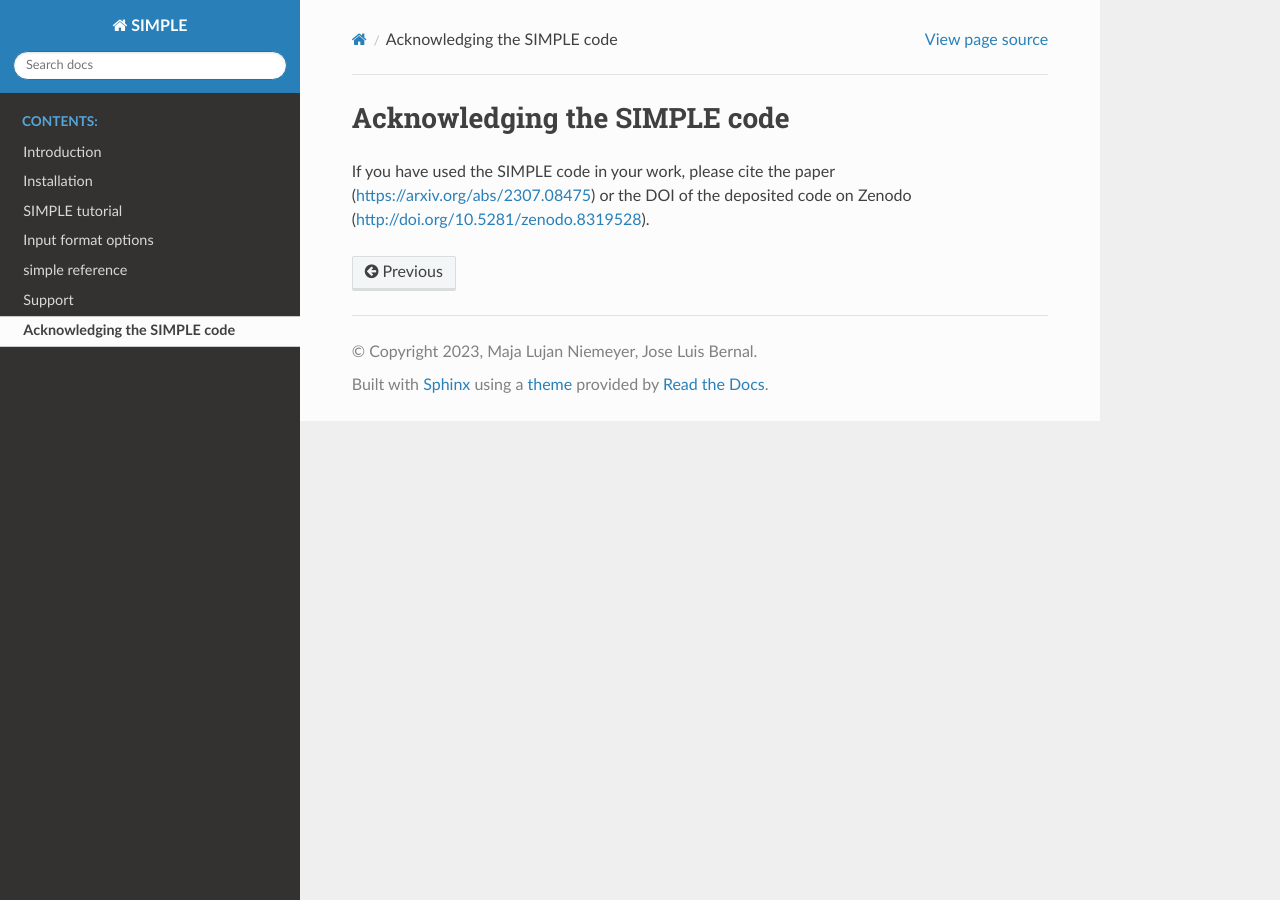
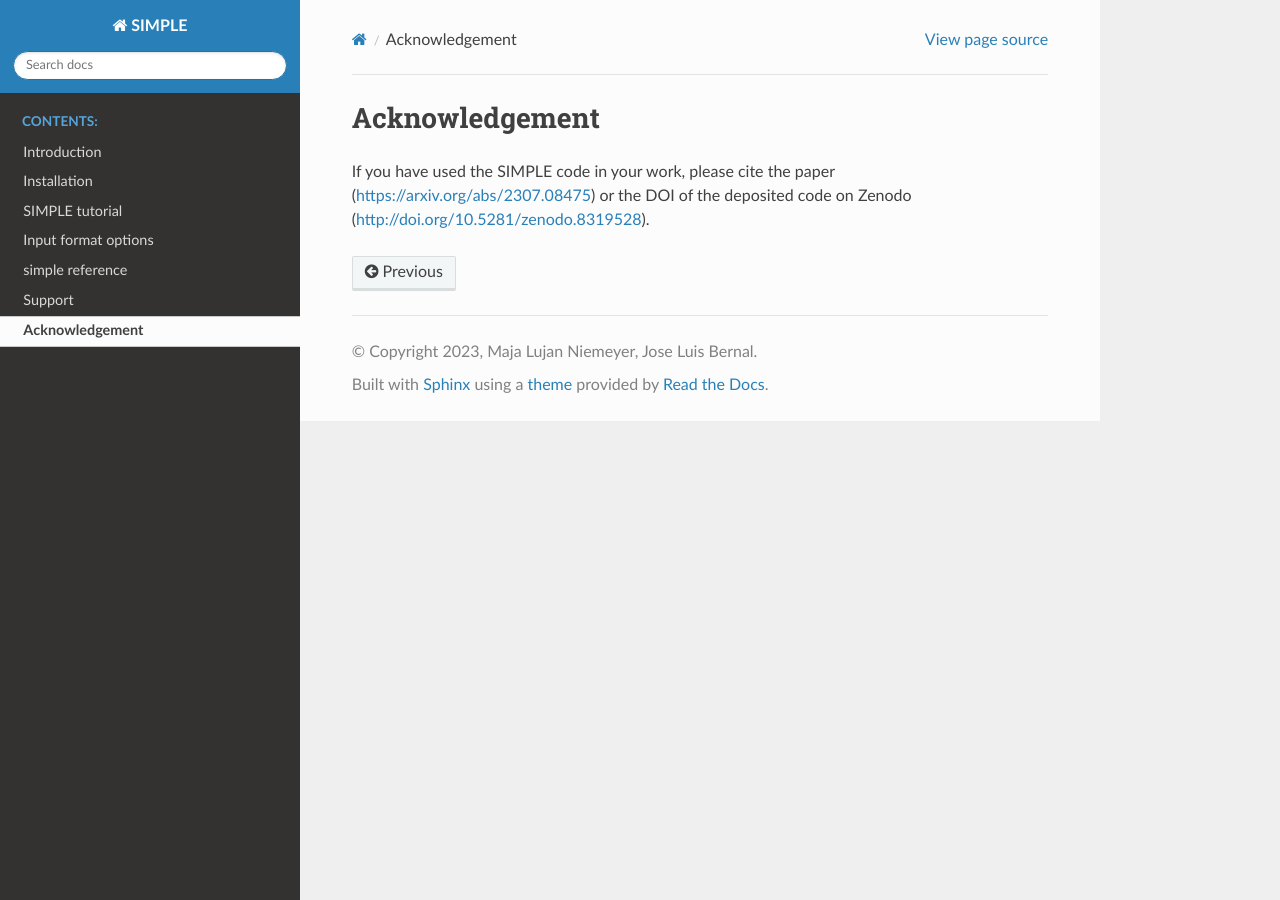
Before and after one commit to mlujnie/simple, a Sphinx documentation site: the page built from docs/acknowledgement.rst, in a window 1280 px wide. Built offline with Sphinx 7.4.7 and the Read the Docs theme 2.0.0, drawn with Linux system fonts in a browser that asks for light colours; pages that are not in the unit, such as notebooks, are missing from menus.

Commit message:
Changed acknoledgement title

```diff
--- a/docs/acknowledgement.rst
+++ b/docs/acknowledgement.rst
@@ -1,5 +1,5 @@
-==============================
-Acknowledging the SIMPLE code
-==============================
+================
+Acknowledgement
+================
 
 If you have used the SIMPLE code in your work, please cite the paper (https://arxiv.org/abs/2307.08475) or the DOI of the deposited code on Zenodo (http://doi.org/10.5281/zenodo.8319528).
```
